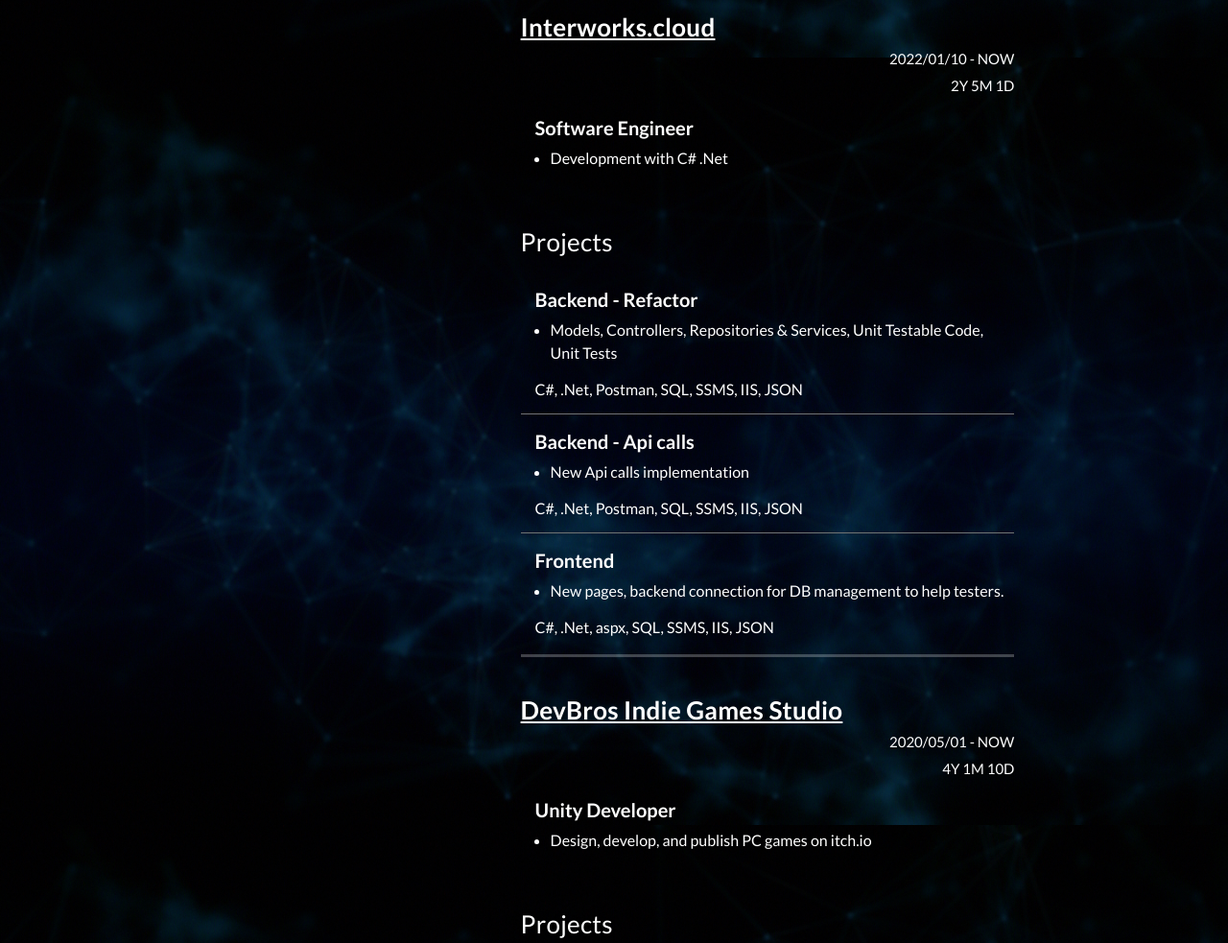
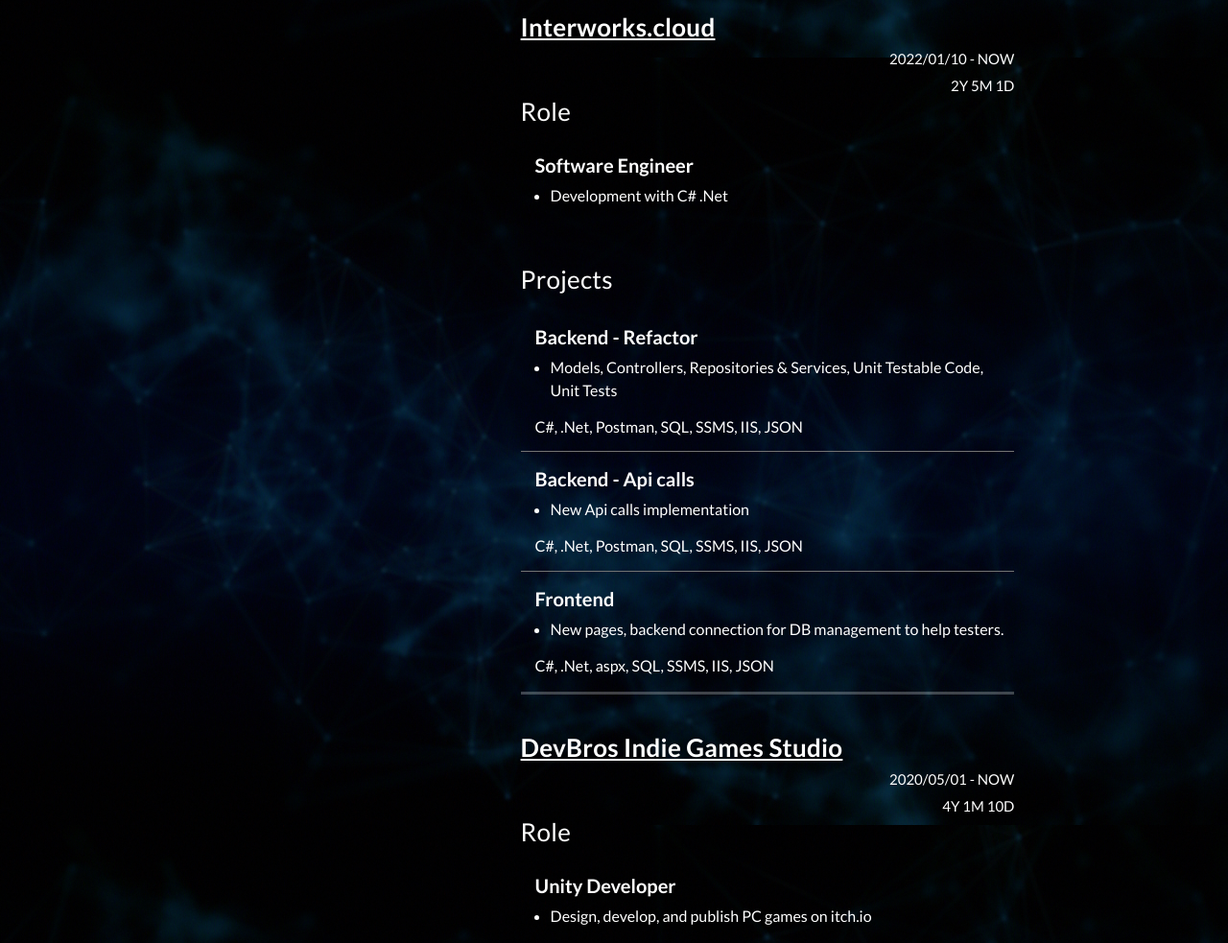
Before and after one commit to Flamehawk7/portfolio-website-developer, a plain HTML site: page index.html in a window 1280 px wide. Shown: the part 3940-4923 px from the top of the page at 96% size. Drawn offline with Linux system fonts and the light colour scheme.

Commit message:
Add Role

```diff
--- a/index.html
+++ b/index.html
@@ -422,6 +422,7 @@
                                             </script>
                                         </div>
                                     </div>
+                                    <h4 style="font-weight:normal;">Role</h4>
                                     <div class="position-job">
                                         <h5 style="padding-top: 20px; font-weight: bold;">
                                             Software Engineer
@@ -491,6 +492,7 @@
                                             </script>
                                         </div>
                                     </div>
+                                    <h4 style="font-weight:normal;">Role</h4>
                                     <div class="position-job">
                                         <h5 style="padding-top: 20px; font-weight: bold;">
                                             Unity Developer
@@ -553,6 +555,7 @@
                                             </script>
                                         </div>
                                     </div>
+                                    <h4 style="font-weight:normal;">Role</h4>
                                     <div class="position-job">
                                         <h5 style="padding-top: 20px; font-weight: bold;">
                                             Unity Developer
```
